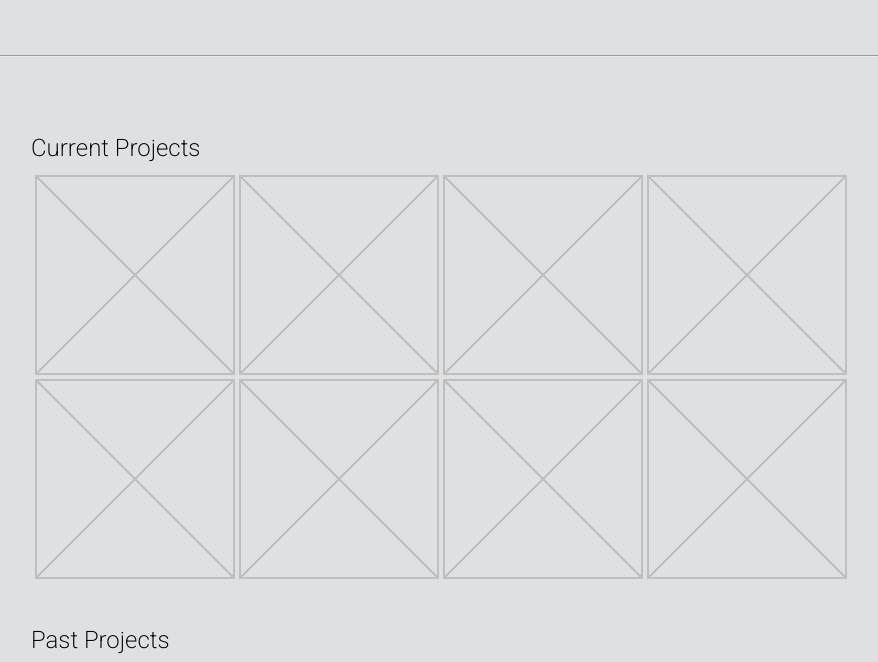
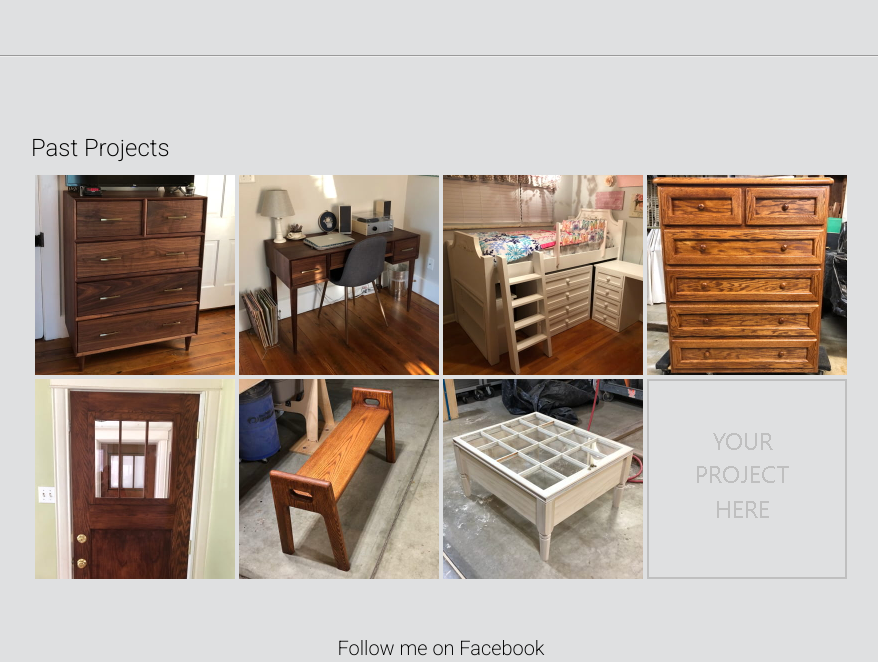
Before and after one commit to smbruening/ddude_website, a plain HTML site: page index.html in a window 1280 px wide. Shown: the part 1340-2002 px from the top of the page, without its empty margins (199-1077 px from the left). Drawn offline with Linux system fonts and the light colour scheme.

Commit message:
Removed 'Current Projects' section
Removed the 'current projects' section to plan on having a general projects section that doesn't require as much updating.

```diff
--- a/index.html
+++ b/index.html
@@ -49,23 +49,6 @@
 
         <hr>
 
-        <!-- Current Projects -->
-        <div class="cur_GalleryDiv" id="projects">
-            <h2 class="cur_GalleryTitle">Current Projects</h2>
-
-            <div class="thumbnails">
-                <img src="images/emptyslot.png" alt="">
-                <img src="images/emptyslot.png" alt="">
-                <img src="images/emptyslot.png" alt="">
-                <img src="images/emptyslot.png" alt="">
-                <img src="images/emptyslot.png" alt="">
-                <img src="images/emptyslot.png" alt="">
-                <img src="images/emptyslot.png" alt="">
-                <img src="images/emptyslot.png" alt="">
-            </div>
-
-        </div>
-
         <!-- Thumbnails of finished projects with links -->
 
         <div class="old_GalleryDiv">
--- a/main.css
+++ b/main.css
@@ -54,7 +54,7 @@ body {
 }
 
 /* Center Items Vertically */
-.about, .about h2, .cur_GalleryDiv, .old_GalleryDiv, .thumbnails, .contact p, .logo img {
+.about, .about h2, .old_GalleryDiv, .thumbnails, .contact p, .logo img {
     margin-left: auto;
     margin-right: auto;
 }
@@ -133,11 +133,11 @@ hr {
     margin-bottom: 5em;
 }
 
-.cur_GalleryDiv, .old_GalleryDiv {
+.old_GalleryDiv {
     max-width: 820px;
 }
 
-.cur_GalleryDiv h2, .old_GalleryDiv h2 {
+.old_GalleryDiv h2 {
     font-size: 1.50em;
     font-weight: 200;
     padding-bottom: 0.5em;
```
